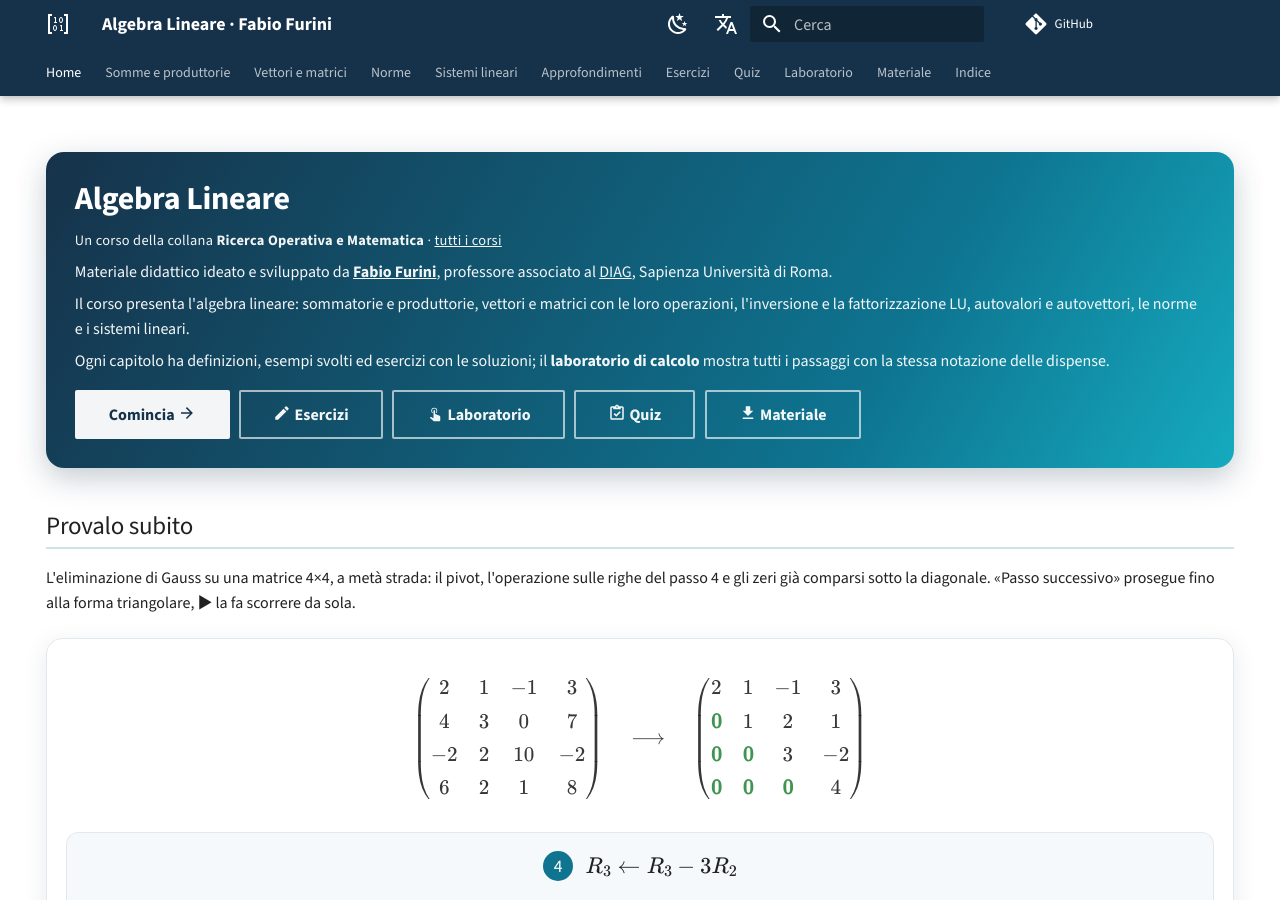
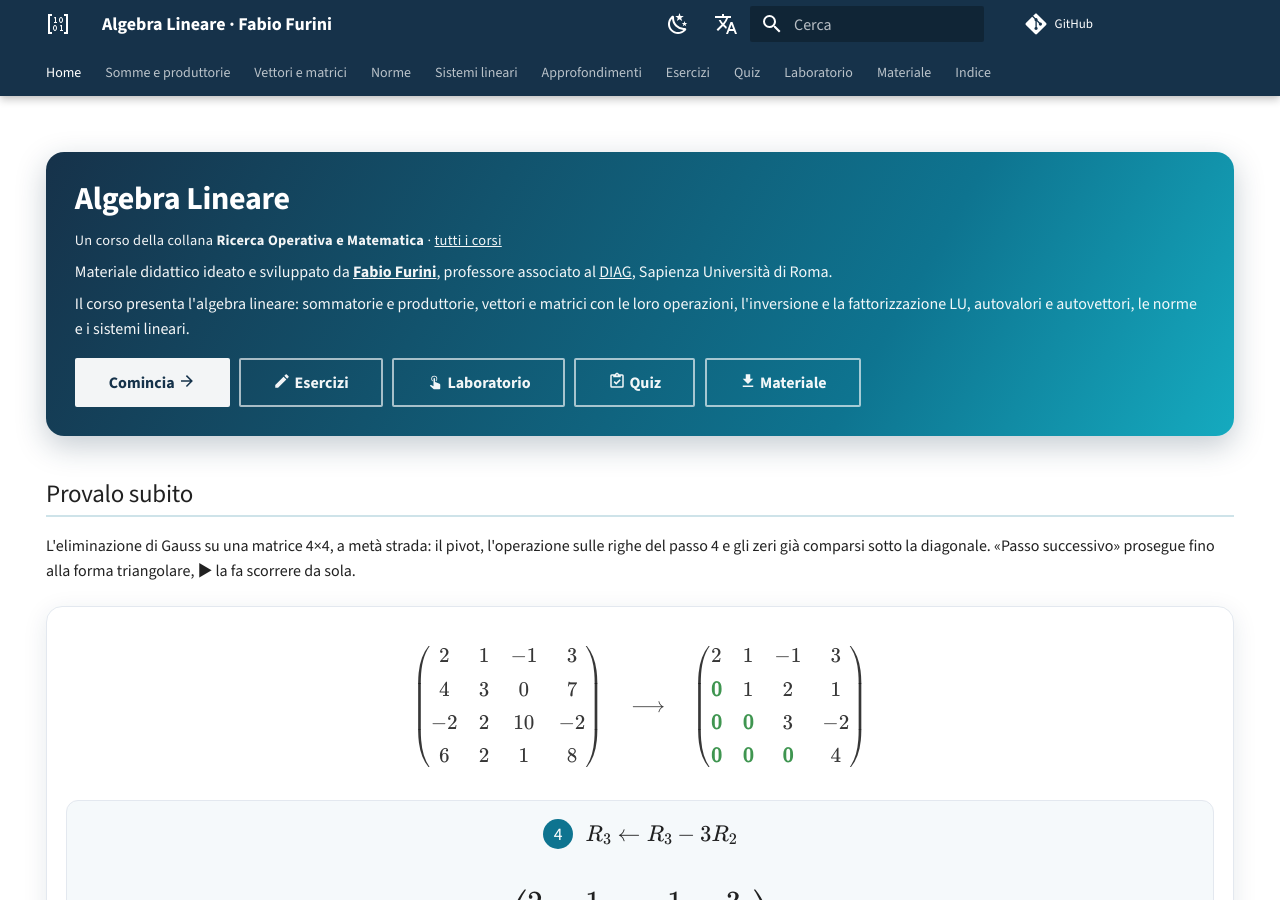
Before and after one commit to fabiofurini/algebra-lineare, an MkDocs documentation site: the page built from docs/index.md, in a window 1280 px wide and 900 px high. Built offline with MkDocs 1.6.1 and Material for MkDocs 9.7.7, drawn with Linux system fonts in a browser that asks for light colours; comment, search, counter and statistics services are not loaded.

```diff
--- a/docs/index.md
+++ b/docs/index.md
@@ -18,9 +18,6 @@ associato al [DIAG](https://www.diag.uniroma1.it/), Sapienza Università di Roma
 
 Il corso presenta l'algebra lineare: sommatorie e produttorie, vettori e matrici con le loro operazioni,
 l'inversione e la fattorizzazione LU, autovalori e autovettori, le norme e i sistemi lineari.
-
-Ogni capitolo ha definizioni, esempi svolti ed esercizi con le soluzioni; il **laboratorio di calcolo**
-mostra tutti i passaggi con la stessa notazione delle dispense.
 
 [Comincia :material-arrow-right:](somme/index.md){ .md-button .md-button--primary }
 [:material-pencil: Esercizi](esercizi/index.md){ .md-button }
```
